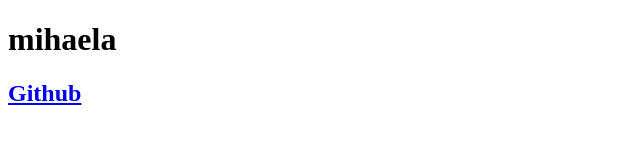
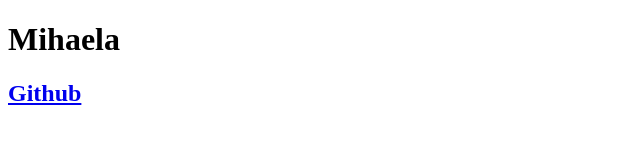
Before and after one commit to mihaelavalac/portfolio-generator, a website: page index.html in a window 1280 px wide. Shown: the full height of the page, 0-640 px from the left. Drawn offline with Linux system fonts and the light colour scheme.

Commit message:
Solving the merge conflict

```diff
--- a/index.html
+++ b/index.html
@@ -9,7 +9,7 @@
   </head>
 
   <body>
-    <h1>mihaela</h1>
+    <h1>Mihaela</h1>
     <h2><a href="https://github.com/mihaelavalac">Github</a></h2>
   </body>
   </html>
```
